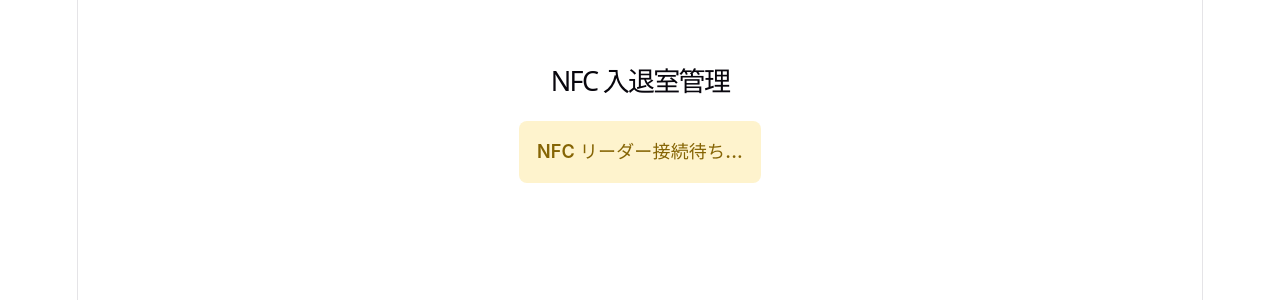
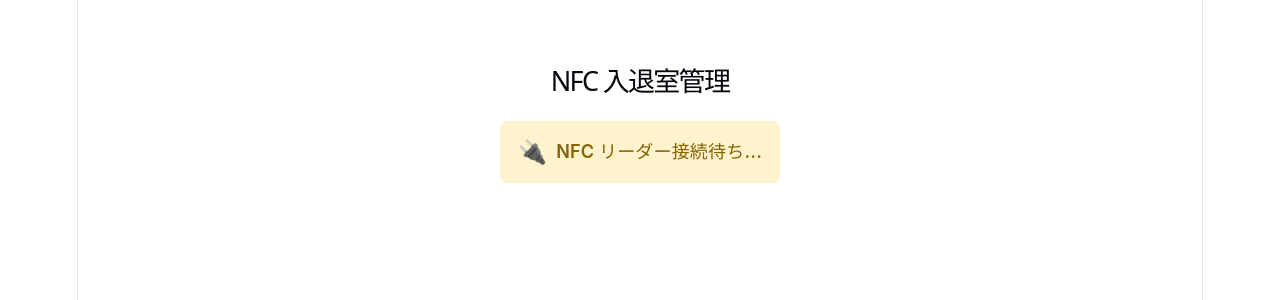
Before and after one commit to RiTa-23/jyogin, a React (Vite) app in the folder frontend/: page / in a window 1280 px wide. Shown: the top 300 px of the page. Built offline with nearby package versions, Linux system fonts and the light colour scheme.

Commit message:
feat: NFC読み取り状態の表示を追加

```diff
--- a/frontend/src/App.css
+++ b/frontend/src/App.css
@@ -12,10 +12,19 @@ h1 {
 }
 
 .status {
+  display: flex;
+  align-items: center;
+  justify-content: center;
+  gap: 0.5rem;
   padding: 1rem;
   border-radius: 8px;
   margin-bottom: 1.5rem;
   font-weight: 600;
+  transition: background 0.3s, color 0.3s;
+}
+
+.status-icon {
+  font-size: 1.3rem;
 }
 
 .status.waiting {
@@ -28,9 +37,25 @@ h1 {
   color: #155724;
 }
 
+.status.reading {
+  background: #cce5ff;
+  color: #004085;
+  animation: pulse 1s ease-in-out infinite;
+}
+
+.status.done {
+  background: #d4edda;
+  color: #155724;
+}
+
 .status.error {
   background: #f8d7da;
   color: #721c24;
+}
+
+@keyframes pulse {
+  0%, 100% { opacity: 1; }
+  50% { opacity: 0.6; }
 }
 
 .card-info {
@@ -38,6 +63,12 @@ h1 {
   border-radius: 8px;
   padding: 1rem;
   margin-bottom: 1rem;
+  transition: background 0.3s, box-shadow 0.3s;
+}
+
+.card-info.highlight {
+  background: #d4edda;
+  box-shadow: 0 0 0 3px rgba(40, 167, 69, 0.3);
 }
 
 .uid {
@@ -55,19 +86,3 @@ h1 {
   font-size: 1.4rem;
   font-weight: 700;
 }
-
-.result {
-  padding: 1rem;
-  border-radius: 8px;
-  font-weight: 600;
-}
-
-.result.success {
-  background: #d4edda;
-  color: #155724;
-}
-
-.result.error {
-  background: #f8d7da;
-  color: #721c24;
-}
--- a/frontend/src/App.tsx
+++ b/frontend/src/App.tsx
@@ -1,7 +1,7 @@
 import { useEffect, useState } from 'react'
 import './App.css'
 
-type NfcStatus = 'waiting' | 'ready' | 'error'
+type NfcStatus = 'waiting' | 'ready' | 'reading' | 'done' | 'error'
 
 interface NfcReadEvent {
   card_uid: string
@@ -9,57 +9,61 @@ interface NfcReadEvent {
   student_name: string | null
 }
 
-interface ApiResultEvent {
-  action?: string
-  user?: { display_name?: string }
-  error?: string
+const STATUS_CONFIG: Record<NfcStatus, { label: string; icon: string }> = {
+  waiting: { label: 'NFC リーダー接続待ち...', icon: '🔌' },
+  ready: { label: 'カードをかざしてください', icon: '📡' },
+  reading: { label: '読み取り中...', icon: '⏳' },
+  done: { label: '読み取り完了', icon: '✅' },
+  error: { label: 'エラー', icon: '❌' },
 }
 
 function App() {
   const [status, setStatus] = useState<NfcStatus>('waiting')
   const [lastRead, setLastRead] = useState<NfcReadEvent | null>(null)
-  const [lastResult, setLastResult] = useState<ApiResultEvent | null>(null)
   const [errorMsg, setErrorMsg] = useState('')
 
   useEffect(() => {
+    let doneTimer: ReturnType<typeof setTimeout>
+
     const onStatus = (e: CustomEvent) => {
       const d = e.detail
+      if (d.message) setErrorMsg(d.message)
+
       setStatus(d.status)
-      if (d.message) setErrorMsg(d.message)
+
+      // done状態は3秒後にreadyに戻す
+      if (d.status === 'done') {
+        doneTimer = setTimeout(() => setStatus('ready'), 3000)
+      }
     }
 
     const onRead = (e: CustomEvent) => {
       setLastRead(e.detail)
-      setLastResult(null)
-    }
-
-    const onApiResult = (e: CustomEvent) => {
-      setLastResult(e.detail)
     }
 
     window.addEventListener('nfc:status', onStatus as EventListener)
     window.addEventListener('nfc:read', onRead as EventListener)
-    window.addEventListener('nfc:api-result', onApiResult as EventListener)
 
     return () => {
+      clearTimeout(doneTimer)
       window.removeEventListener('nfc:status', onStatus as EventListener)
       window.removeEventListener('nfc:read', onRead as EventListener)
-      window.removeEventListener('nfc:api-result', onApiResult as EventListener)
     }
   }, [])
+
+  const { label, icon } = STATUS_CONFIG[status]
 
   return (
     <div className="app">
       <h1>NFC 入退室管理</h1>
 
       <div className={`status ${status}`}>
-        {status === 'waiting' && 'NFC リーダー接続待ち...'}
-        {status === 'ready' && 'カードをかざしてください'}
-        {status === 'error' && `エラー: ${errorMsg}`}
+        <span className="status-icon">{icon}</span>
+        <span>{status === 'error' ? `${label}: ${errorMsg}` : label}</span>
       </div>
 
       {lastRead && (
-        <div className="card-info">
+        <div className={`card-info ${status === 'done' ? 'highlight' : ''}`}>
           <p className="uid">UID: {lastRead.card_uid}</p>
           {lastRead.student_id && (
             <>
@@ -69,19 +73,6 @@ function App() {
           )}
         </div>
       )}
-
-      {lastResult && (
-        <div className={`result ${lastResult.error ? 'error' : 'success'}`}>
-          {lastResult.error ? (
-            <p>エラー: {lastResult.error}</p>
-          ) : (
-            <p>
-              {lastResult.action === 'check_in' ? '入室' : '退室'}:{' '}
-              {lastResult.user?.display_name}
-            </p>
-          )}
-        </div>
-      )}
     </div>
   )
 }
```
Also changed, not shown: 1 other file (tests, documents, lock files or other folders).
